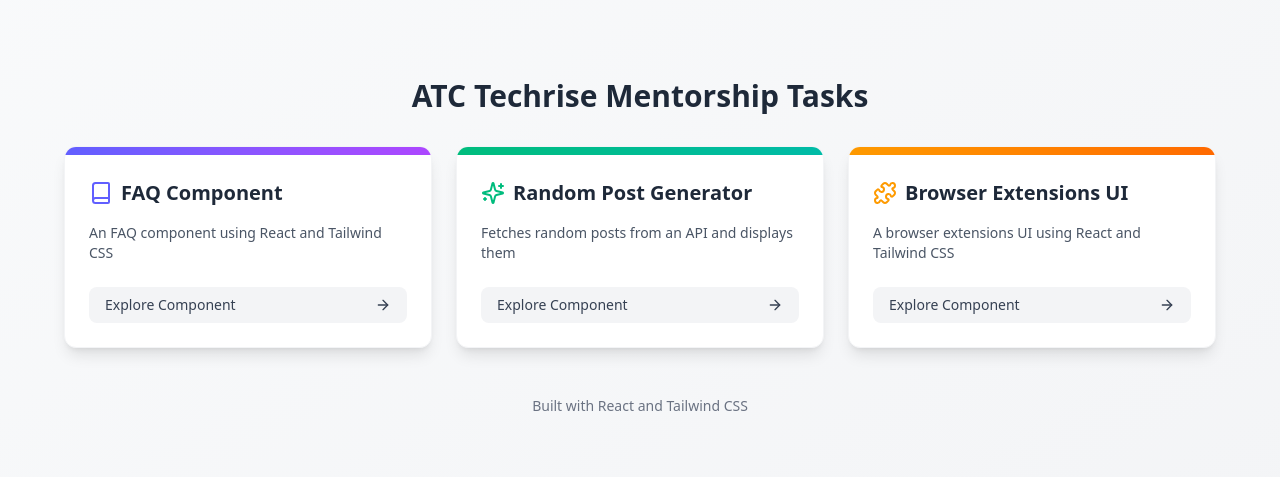
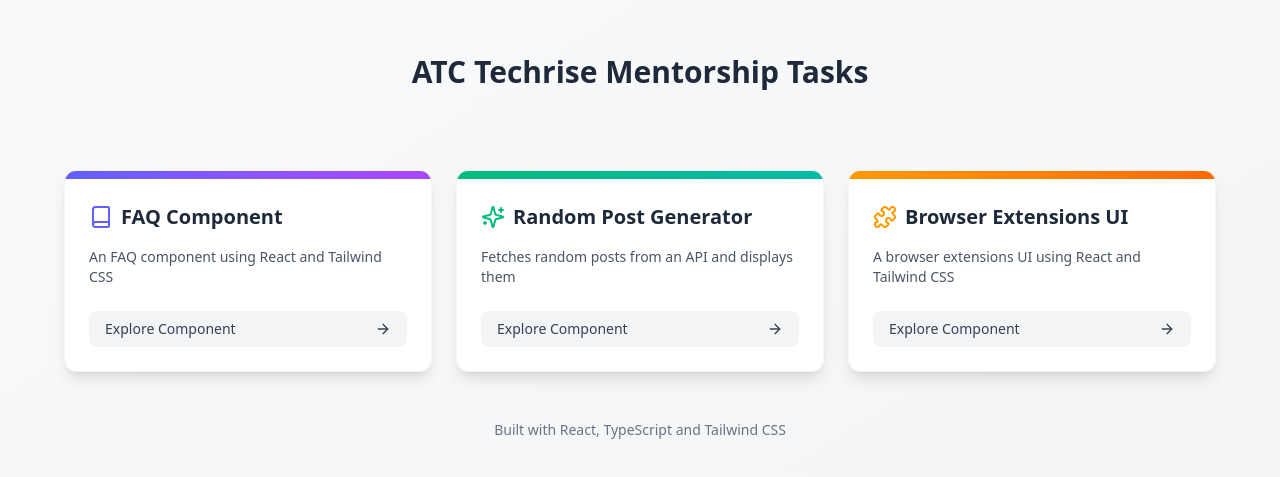
Before and after one commit to Zeeblink/atc-mentorship-tasks, a React (Vite) app: page / in a window 1280 px wide. Shown: the part 153-630 px from the top of the page. Built offline with nearby package versions, Linux system fonts and the light colour scheme.

Commit message:
fix: adjust header margin and update footer text for clarity

```diff
--- a/src/App.tsx
+++ b/src/App.tsx
@@ -28,7 +28,7 @@
 
   return (
     <div className="flex flex-col items-center justify-center min-h-screen bg-gradient-to-br from-gray-50 to-gray-100 dark:from-gray-900 dark:to-gray-800 p-6">
-      <h1 className="text-3xl font-bold text-gray-800 dark:text-white mb-8">
+      <h1 className="text-3xl font-bold text-gray-800 dark:text-white mb-20">
         ATC Techrise Mentorship Tasks
       </h1>
 
@@ -62,7 +62,7 @@
       </div>
 
       <p className="mt-12 text-gray-500 dark:text-gray-400 text-sm">
-        Built with React and Tailwind CSS
+        Built with React, TypeScript and Tailwind CSS
       </p>
     </div>
   )
```
